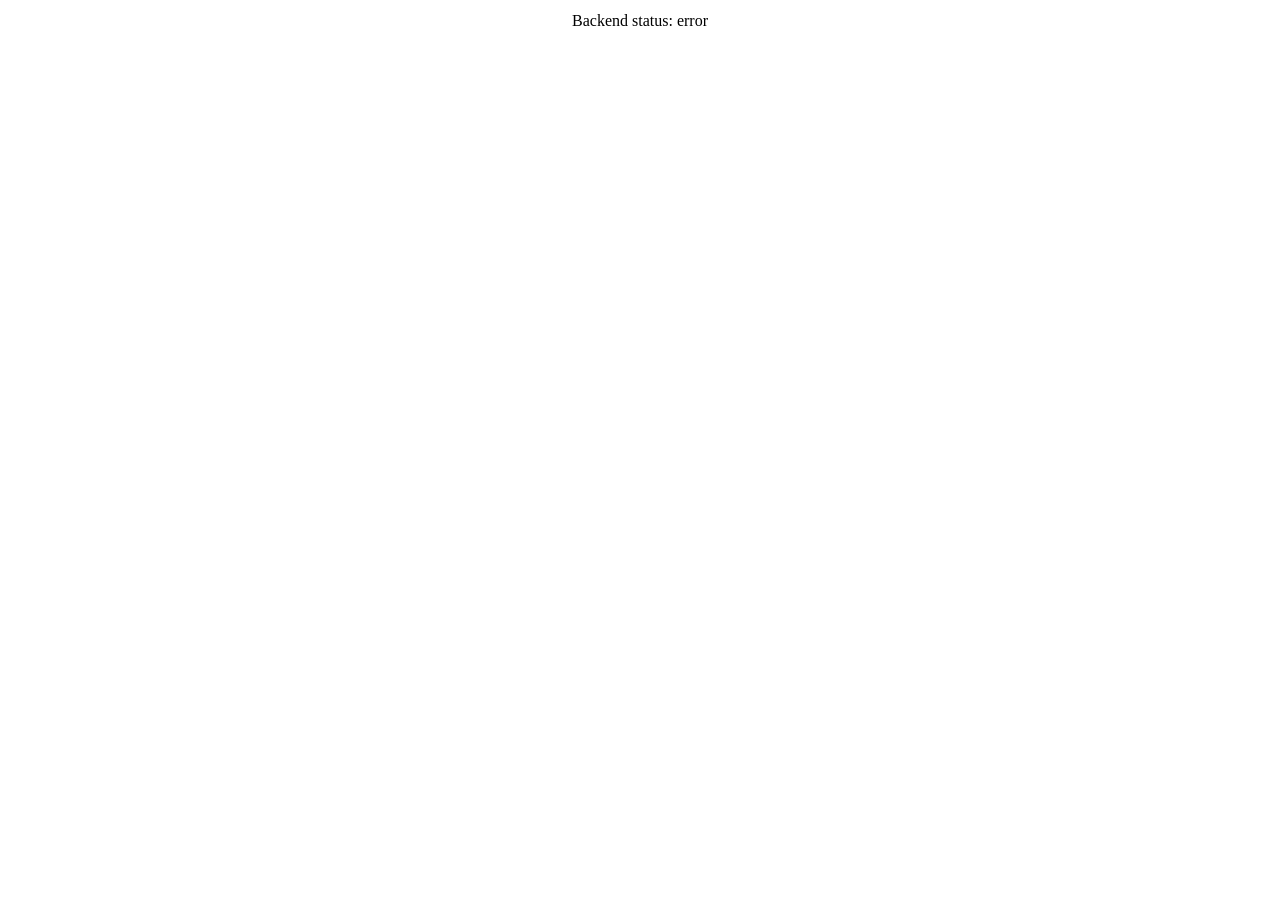
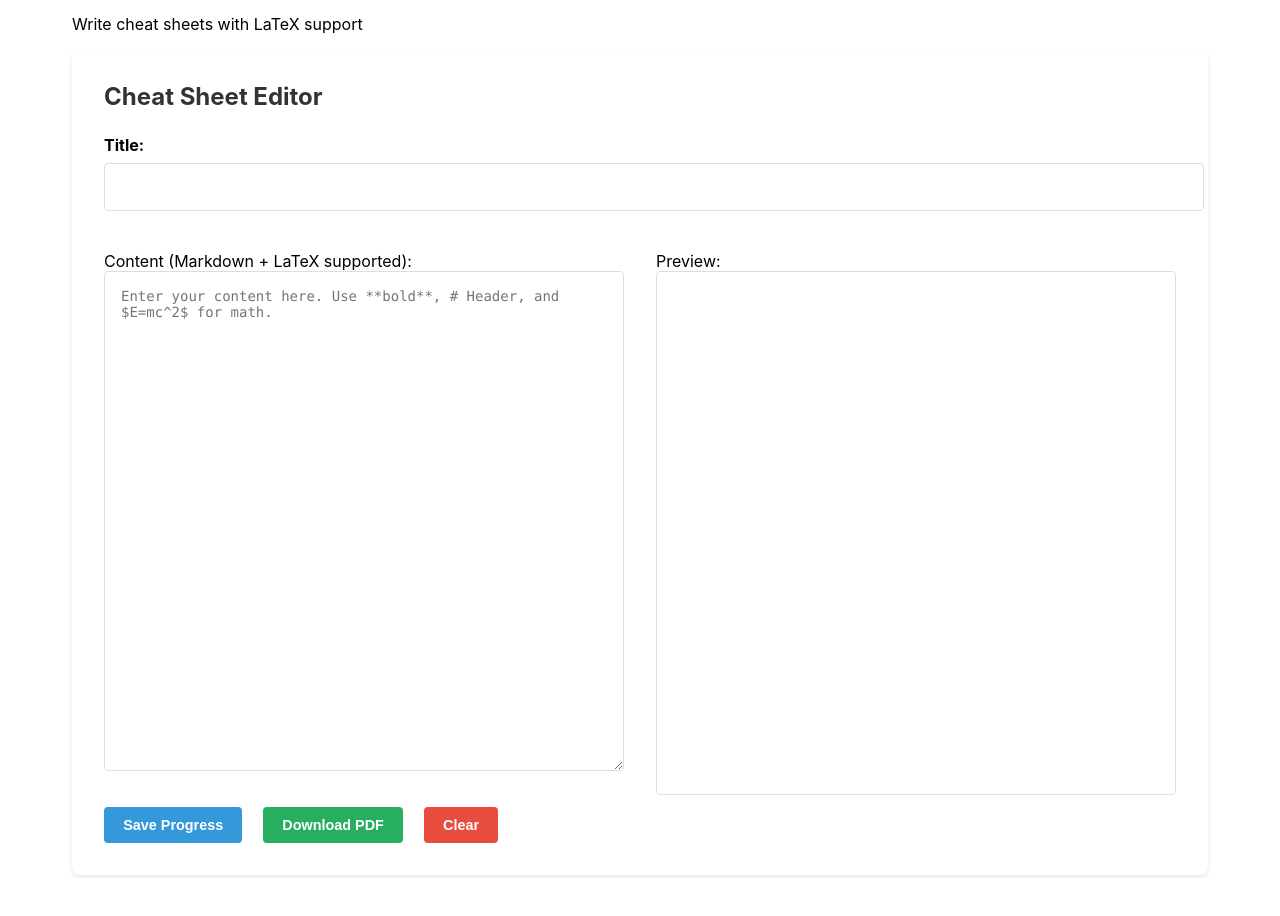
Before and after one commit to ChicoState/cheat-sheet, a React (Vite) app in the folder frontend/: page / in a window 1280 px wide. Shown: the part 140-1056 px from the top of the page. Before the commit the page ends 800 px from the top, so only its background shows below. Built offline with nearby package versions, Linux system fonts and the light colour scheme; no server answers.

Commit message:
feat: Implement Cheat Sheet Editor with LaTeX support

```diff
--- a/frontend/src/App.css
+++ b/frontend/src/App.css
@@ -1,3 +1,124 @@
 .App {
+  max-width: 1200px;
+  margin: 0 auto;
   padding: 2rem;
+  font-family: -apple-system, BlinkMacSystemFont, 'Segoe UI', Roboto, Oxygen, Ubuntu, Cantarell, 'Open Sans', 'Helvetica Neue', sans-serif;
 }
+
+.create-cheat-sheet {
+  background: white;
+  padding: 2rem;
+  border-radius: 8px;
+  box-shadow: 0 2px 4px rgba(0,0,0,0.1);
+  margin-bottom: 2rem;
+}
+
+.create-cheat-sheet h2 {
+  margin-top: 0;
+  margin-bottom: 1.5rem;
+  color: #333;
+}
+
+.editor-container {
+  display: flex !important;
+  flex-direction: row !important;
+  gap: 2rem;
+  margin: 1rem 0;
+  width: 100%;
+}
+
+.input-section {
+  flex: 1;
+  min-width: 45%;
+}
+
+.preview-section {
+  flex: 1;
+  min-width: 45%;
+  background: transparent;
+  padding: 0;
+}
+
+.textarea-field {
+  width: 100%;
+  min-height: 500px; /* Use min-height so it can also grow if needed */
+  padding: 1rem;
+  font-family: 'Consolas', monospace;
+  font-size: 14px;
+  border: 1px solid #ddd;
+  border-radius: 4px;
+  resize: vertical;
+  box-sizing: border-box;
+}
+
+.input-field {
+  width: 100%;
+  padding: 0.8rem;
+  margin-bottom: 1.5rem;
+  border: 1px solid #ddd;
+  border-radius: 4px;
+  font-size: 1.1rem;
+}
+
+.form-group label {
+  display: block;
+  margin-bottom: 0.5rem;
+  font-weight: bold;
+}
+
+.actions {
+  display: flex;
+  gap: 0.5rem;
+  margin-top: 2rem;
+}
+
+.btn {
+  padding: 0.6rem 1.2rem;
+  border: none;
+  border-radius: 4px;
+  cursor: pointer;
+  font-weight: 600;
+  margin-right: 0.8rem;
+  font-size: 0.9rem;
+  transition: background-color 0.2s;
+}
+
+.btn.primary {
+  background-color: #3498db;
+  color: white;
+}
+
+.btn.primary:hover {
+  background-color: #2980b9;
+}
+
+.btn.download {
+  background-color: #27ae60;
+  color: white;
+}
+
+.btn.download:hover {
+  background-color: #2ecc71;
+}
+
+.btn.clear {
+  background-color: #e74c3c;
+  color: white;
+}
+
+.btn.clear:hover {
+  background-color: #c0392b;
+}
+
+.preview-box {
+  background: white;
+  padding: 2rem;
+  border: 1px solid #ddd;
+  border-radius: 4px;
+  min-height: 500px;
+  height: 100%;      /* Fill height when container is flexed or taller */
+  overflow-y: visible; /* Let it grow with content */
+  text-align: left;
+  width: 100%;
+  box-sizing: border-box;
+}
--- a/frontend/src/App.jsx
+++ b/frontend/src/App.jsx
@@ -1,45 +1,44 @@
 import { useState, useEffect } from 'react'
 import './App.css'
+import CreateCheatSheet from './components/CreateCheatSheet';
 
 function App() {
-  const [status, setStatus] = useState(null)
+  const [cheatSheet, setCheatSheet] = useState({ title: '', content: '' });
 
   useEffect(() => {
-    const controller = new AbortController()
-    const { signal } = controller
+    const savedSheet = localStorage.getItem('currentCheatSheet');
+    if (savedSheet) {
+      try {
+        setCheatSheet(JSON.parse(savedSheet));
+      } catch (e) {
+        console.error("Failed to parse sheet", e);
+      }
+    }
+  }, []);
 
-    fetch('/api/health/', { signal })
-      .then((res) => {
-        if (!res.ok) {
-          throw new Error('Health check request failed')
-        }
-        return res.json()
-      })
-      .then((data) => {
-        if (data && typeof data.status === 'string') {
-          setStatus(data.status)
-        } else {
-          setStatus('error')
-        }
-      })
-      .catch((error) => {
-        if (error.name === 'AbortError') {
-          return
-        }
-        setStatus('error')
-      })
-
-    return () => {
-      controller.abort()
+  const handleSave = (data, showFeedback = true) => {
+    setCheatSheet(data);
+    localStorage.setItem('currentCheatSheet', JSON.stringify(data));
+    if (showFeedback) {
+      alert('Progress saved!');
     }
-  }, [])
+  };
 
   return (
     <div className="App">
-      <h1>Cheat Sheet</h1>
-      <p>Backend status: {status ?? 'loading...'}</p>
+      <header className="app-header">
+        <h1>Cheat Sheet Manager</h1>
+        <p>Write cheat sheets with LaTeX support</p>
+      </header>
+      <main>
+        <CreateCheatSheet
+          initialData={cheatSheet}
+          onSave={handleSave}
+          onCancel={() => {}}
+        />
+      </main>
     </div>
-  )
+  );
 }
 
 export default App
--- /dev/null
+++ b/frontend/src/components/CreateCheatSheet.jsx
@@ -0,0 +1,133 @@
+import React, { useState, useEffect, useRef } from 'react';
+import 'katex/dist/katex.min.css';
+import ReactMarkdown from 'react-markdown';
+import rehypeKatex from 'rehype-katex';
+import remarkMath from 'remark-math';
+import html2canvas from 'html2canvas';
+import { jsPDF } from 'jspdf';
+
+const CreateCheatSheet = ({ onSave, onCancel, initialData }) => {
+  const [title, setTitle] = useState(initialData ? initialData.title : '');
+  const [content, setContent] = useState(initialData ? initialData.content : '');
+  const previewRef = useRef(null);
+
+  useEffect(() => {
+    if (initialData) {
+      if (initialData.title) setTitle(initialData.title);
+      if (initialData.content) setContent(initialData.content);
+    }
+  }, [initialData]);
+
+  const handleSubmit = (e) => {
+    e.preventDefault();
+    onSave({ title, content });
+  };
+
+  const handleDownloadPDF = async () => {
+    if (!previewRef.current) return;
+
+    try {
+      // Create canvas from the preview element
+      // Temporarily remove styles that might mess up the PDF
+      const originalStyle = previewRef.current.style.cssText;
+      // Force clean background and no border for capture
+      previewRef.current.style.border = 'none';
+      previewRef.current.style.boxShadow = 'none';
+      previewRef.current.style.background = '#ffffff';
+
+      const canvas = await html2canvas(previewRef.current, {
+        scale: 2,
+        useCORS: true,
+        backgroundColor: '#ffffff',
+        logging: false,
+        x: 0,
+        y: 0,
+        width: previewRef.current.offsetWidth,
+        height: previewRef.current.offsetHeight
+      });
+
+      // Restore original styles
+      previewRef.current.style.cssText = originalStyle;
+
+      const imgData = canvas.toDataURL('image/png');
+      const pdf = new jsPDF({
+        orientation: 'portrait',
+        unit: 'px',
+        format: 'a4'
+      });
+
+      const imgProps = pdf.getImageProperties(imgData);
+      const pdfWidth = pdf.internal.pageSize.getWidth();
+      const pdfHeight = (imgProps.height * pdfWidth) / imgProps.width;
+
+      // Add image to PDF - if height is greater than page, it will cut off.
+      pdf.addImage(imgData, 'PNG', 0, 0, pdfWidth, pdfHeight);
+      pdf.save(`${title || 'cheat-sheet'}.pdf`);
+    } catch (error) {
+      console.error('Error generating PDF:', error);
+      alert('Failed to generate PDF. Check console for details.');
+    }
+  };
+
+  const handleClear = () => {
+    if (window.confirm('Are you sure you want to clear the editor? This cannot be undone.')) {
+      setTitle('');
+      setContent('');
+      onSave({ title: '', content: '' }, false); // Auto-save the cleared state, without popup
+    }
+  };
+
+  return (
+    <div className="create-cheat-sheet">
+      <h2>Cheat Sheet Editor</h2>
+      <form onSubmit={handleSubmit}>
+        <div className="form-group">
+          <label htmlFor="title">Title:</label>
+          <input
+            type="text"
+            id="title"
+            value={title}
+            onChange={(e) => setTitle(e.target.value)}
+            required
+            className="input-field"
+          />
+        </div>
+
+        <div className="editor-container">
+          <div className="input-section">
+            <label htmlFor="content">Content (Markdown + LaTeX supported):</label>
+            <textarea
+              id="content"
+              value={content}
+              onChange={(e) => setContent(e.target.value)}
+              placeholder="Enter your content here. Use **bold**, # Header, and $E=mc^2$ for math."
+              className="textarea-field"
+            />
+          </div>
+
+          <div className="preview-section">
+            <label>Preview:</label>
+            <div className="preview-box" ref={previewRef}>
+              <div className="latex-content">
+                <ReactMarkdown
+                  remarkPlugins={[remarkMath]}
+                  rehypePlugins={[rehypeKatex]}
+                >
+                  {content}
+                </ReactMarkdown>
+              </div>
+            </div>
+          </div>
+        </div>
+
+        <div className="actions">
+          <button type="submit" className="btn primary">Save Progress</button>
+          <button type="button" onClick={handleDownloadPDF} className="btn download">Download PDF</button>
+          <button type="button" onClick={handleClear} className="btn clear">Clear</button>
+        </div>
+      </form>
+    </div>
+  );
+};
+
+export default CreateCheatSheet;
--- a/frontend/src/index.css
+++ b/frontend/src/index.css
@@ -2,5 +2,5 @@
   max-width: 1280px;
   margin: 0 auto;
   padding: 2rem;
-  text-align: center;
+  /* text-align: center; */
 }
```
Also changed, not shown: frontend/package.json (+7 -1 lines), 2 other files (tests, documents, lock files or other folders).
